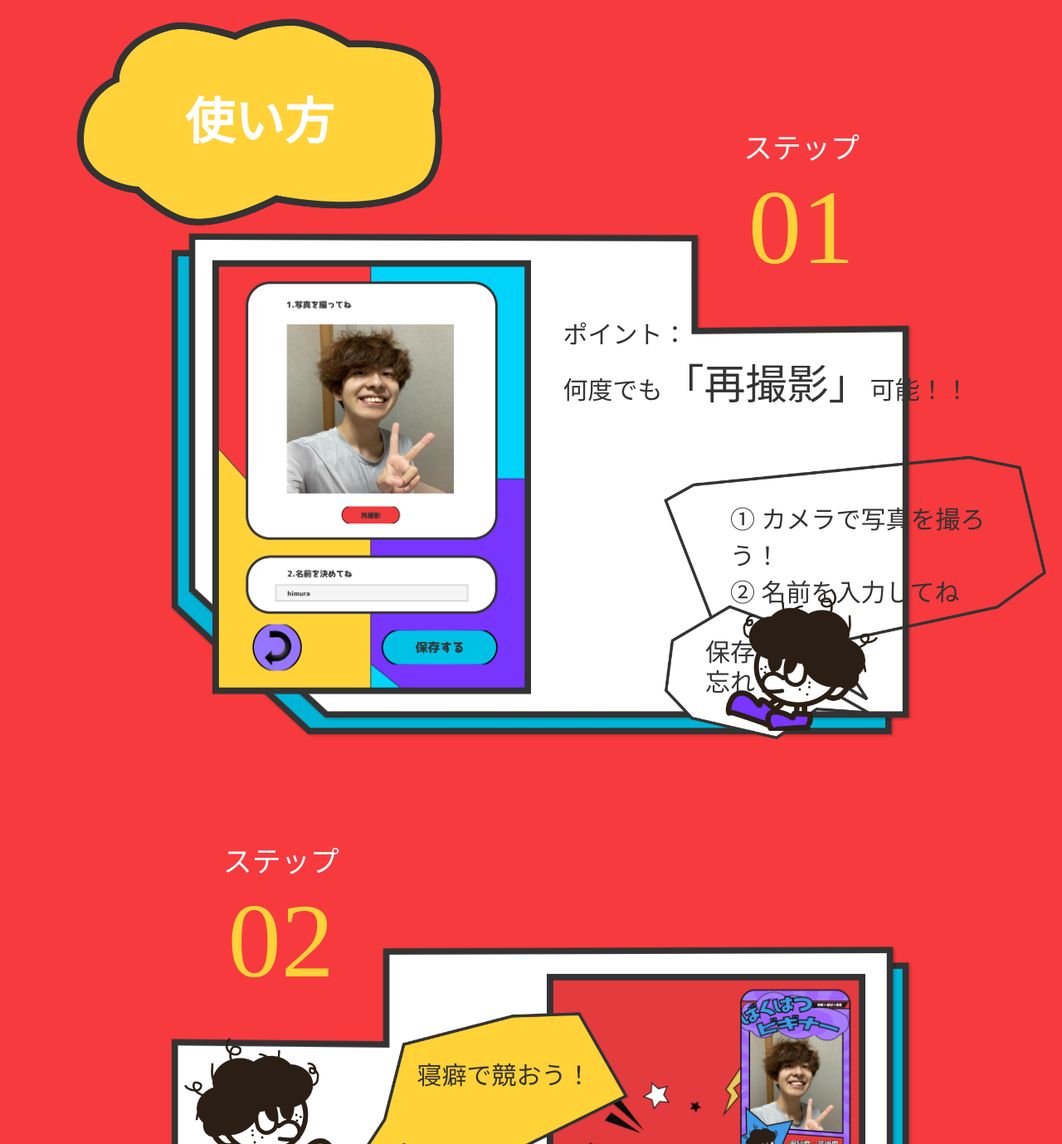
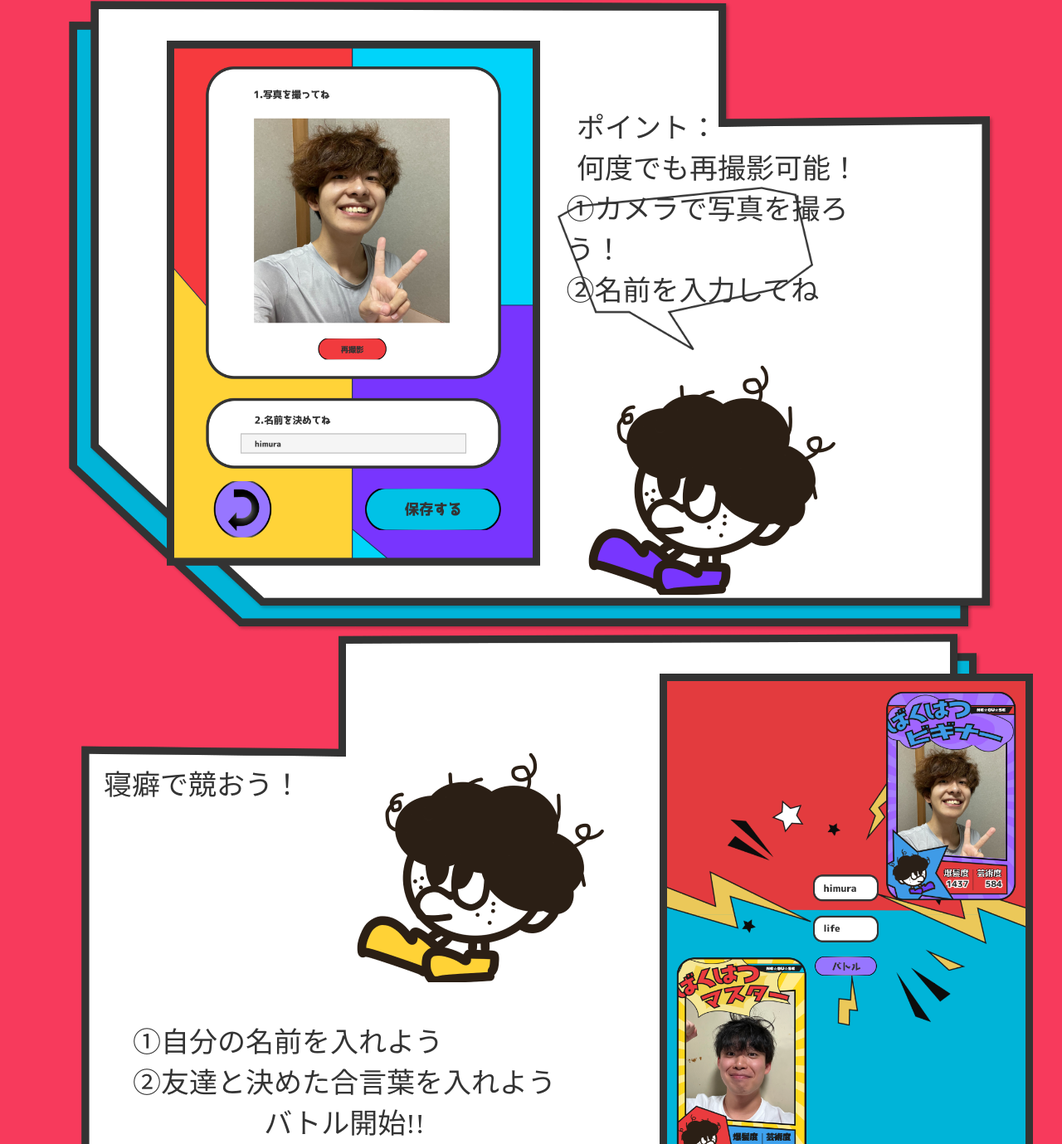
Before and after one commit to harakiyo/harakiyo_headbombers.site, a plain HTML site: page index.html in a window 1280 px wide. Shown: the part 2878-4257 px from the top of the page at 83% size. Drawn offline with Linux system fonts and the light colour scheme.

Commit message:
stepのところにパターン目作ってみたけどうまく行ってないの図

```diff
--- a/index.html
+++ b/index.html
@@ -52,29 +52,24 @@
                 </div>
             </div>
         </div>
-
-
-
-
-
     </section>
-    <section class="howtouse">
+    <!-- <section class="howtouse">
             <h2>使い方</h2>
             <div class="step01">
-                <p class="step">ステップ</p>
-                <p class="number">01</p>
+                <p class="stroke step"><span class="no-stroke">ステップ</span>ステップ</p>
+               <p class="stroke number"><span class="no-stroke">01</span>01</p>
             </div>
-            <img src="img/step1_box.png" alt="" class="step1-box">
-            <img src="img/step1_card.png" alt="" class="step1-card">
             <div class="step1-detail">
+                <img src="img/step1_box.png" alt="" class="step1-box">
+                <img src="img/step1_card.png" alt="" class="step1-card">
                 <p class="point">ポイント：<br>何度でも<span class="larger-text">「再撮影」</span>可能！！</p>
                 <p class="order">① カメラで写真を撮ろう！<br>② 名前を入力してね</p>
                 <p class="announce">保存も<br>忘れずに</p>
                 <img src="img/boy_purple_dia.png" alt="">
             </div>
             <div class="step02">
-                <p class="step">ステップ</p>
-                <p class="number">02</p>
+                <p class="stroke step"><span class="no-stroke">ステップ</span>ステップ</p>
+                <p class="stroke number"><span class="no-stroke">02</span>02</p>
             </div>
             <img src="img/step2_box.png" alt="" class="step2-box">
             <img src="img/step2_card.png" alt="" class="step2-card">
@@ -84,7 +79,40 @@
                 <p class="announce2">バトル開始！！</p>
                 <img src="img/boy_yellow_dia.png" alt="">
             </div>
+    </section> -->
+
+    <!-- 新しく作ってみてるやつ -->
+    <section class="howtouse">
+        <!-- <div class="intro"> -->
+            <div class="detail step1">
+                <img src="img/step1_card.png" alt="" class="card step1">
+                <div class="description step1">
+                    <p class="point step1">ポイント：<br>何度でも再撮影可能！</p>
+                    <p class="steps step1">①カメラで写真を撮ろう！<br>②名前を入力してね</p>
+                    <div class="advice">
+                        <!-- <p class="advice step1">保存も<br>忘れずに！</p> -->
+                        <img src="img/boy_purple_dia.png" alt="">
+                    </div>
+                </div>
+            </div>
+            <div class="detail step2">
+                <div class="description step2">
+                    <div class="advice">
+                        <p class="advice step2">寝癖で競おう！</p>
+                        <img src="img/boy_yellow_dia.png" alt="">
+                    </div>
+                    <p class="steps step2">①自分の名前を入れよう<br>②友達と決めた合言葉を入れよう</p>
+                    <p class="point step2">バトル開始!!</p>
+                </div>
+                <img src="img/step2_card.png" alt="" class="card step2">
+            </div>
+
+
+        <!-- </div> -->
     </section>
+
+
+
     <section class="diagnosis">
         <div class="diagnosis-title">
             <img src="img/boy_red_dia.png" alt=""><img src="img/boy_yellow_dia.png" alt=""><img src="img/boy_purple_dia.png" alt=""><img src="img/boy_blue_dia.png" alt="">
@@ -101,8 +129,7 @@
     </section>
     <section class="skills">
         <div class="skill-heading">
-            <h2 class="skill-text">使用技術</h2>
-            <!-- <img src="img/sb-skill.png" alt="" class="skill-img"> -->
+            <img src="img/sb-skill.png" alt="" class="skill-heading">
         </div>
         <div class="skill-list">
             <img src="img/skill_bluetooth.png" alt="">
--- a/style.css
+++ b/style.css
@@ -64,6 +64,20 @@
     z-index: 4;
 
 }
+
+
+
+
+
+
+
+
+
+
+
+
+
+
 
 
 /* へどぼんってどんなアプリ？？ */
@@ -184,8 +198,8 @@
 }
 
 .sb-blue.left{
-    top: -35%;
-    left: -10%;
+    top: -25%;
+    left: 10%;
 }
 
 .big-text{
@@ -233,8 +247,109 @@
 }
 
 
+
+
+
+
+
+
+
+
+
+/* 使い方（頑張るぞ〜〜） */
+
+.howtouse{
+    position: relative;
+    background-color: rgba(247, 58, 92, 90);
+    width: 100%;
+    height: auto;
+    padding: 100px 0;
+}
+
+.intro{
+
+}
+
+.detail{
+    display: flex;
+    justify-content: center;
+    width: 100%;
+    background-size: contain;
+    background-repeat: no-repeat;
+    background-position: 50% 0;
+}
+
+.detail.step1{
+    background-image: url(img/step1_box.png);
+}
+
+.detail.step2{
+    background-image: url(img/step2_box.png);
+}
+
+.description{
+    display: flex;
+    flex-direction: column;
+    justify-content: center;
+    align-items: center;
+    /* padding: 8%; */
+}
+
+.description.step1{
+    margin-top: 10%;
+}
+
+.howtouse .card{
+    /* position: absolute; */
+    max-width: 450px;
+    width: 100%;
+    margin-top: 50px;
+}
+
+.howtouse .card.step1{
+    top: 3%;
+    left: 20%;
+}
+
+.steps.step1{
+    /* background-image: url(img/step1_sb_1.png);
+    background-size: contain;
+    background-repeat: no-repeat;
+    background-position: center; */
+}
+
+.howtouse p{
+    font-size: 34px;
+    font-family: Corporate-Logo-Rounded-Bold-ver3;
+    color: #333333;
+}
+
+.advice{
+    display: flex;
+    background-size: contain;
+    background-repeat: no-repeat;
+    padding: 15px 60px 45px 45px;
+}
+
+.steps.step1{
+    background-image: url(img/step1_sb_1.png);
+    background-repeat: no-repeat;
+    background-size: contain;
+    padding: 0px 10px 50px 10px;
+    margin-left: 5%;
+}
+
+.advice.step1{
+    /* background-image: url(img/step1_sb_2.png); */
+}
+
+
+
+
+
+
 /* 使い方*/
-.howtouse{
+/* .howtouse{
     position: relative;
     background-color: rgba(247, 58, 62, 90);
     height: 1932px;
@@ -273,29 +388,16 @@
     z-index: 2;
 }
 
-.step{
+.stroke.step{
     font-size: 35px;
     color: #fff;
 }
 
-.number{
+.stroke.number{
     font-size: 128px;
     color: #FFD239;
+    -webkit-text-stroke: 15px #333;
 }
-
-/* .step1-detail{
-    position: relative;
-    font-family: Corporate-Logo-Rounded-Bold-ver3;
-    font-size: 26px;
-    color: #333333;
-}
-
-.point{
-    position: absolute;
-    top: 500px;
-    left: 60%;
-    z-index: 4;
-} */
 
 .step1-detail,
 .step2-detail {
@@ -303,18 +405,16 @@
     font-family: Corporate-Logo-Rounded-Bold-ver3;
     font-size: 30px;
     color: #333333;
+    max-width: 1000px;
+    width: 100%;
+    max-height: 1200px;
+    height: 100%;
 }
 
 .step1-detail img,
 .step2-detail img{
     position: absolute;
     z-index: 7;
-}
-
-.step1-detail img{
-    top: 810px;
-    left: 68%;
-    width: 15%;
 }
 
 .step2-detail img{
@@ -327,9 +427,10 @@
 
 .point {
     position: absolute;
-    top: 480px;
+    top: 23%;
     left: 53%;
     z-index: 4;
+    max-width: 500px;
 }
 
 .larger-text {
@@ -371,15 +472,15 @@
 }
 
 .step1-box{
+
     position: absolute;
-    top: 35.5%;
-    left: 51%;
+    top: 50%;
+    left: 50%;
     transform: translate(-50%, -50%);
     margin: 0 auto;
-    width: 70%;
+    width: 100%;
     z-index: 1;
 }
-
 
 .step2-box{
     position: absolute;
@@ -389,6 +490,7 @@
     margin: 0 auto;
     width: 70%;
     z-index: 1;
+
 }
 
 .step2-card{
@@ -430,7 +532,39 @@
     left: 380px;
     z-index: 8;
     font-size: 50px;
-}
+} */
+
+
+
+
+
+
+
+
+
+
+
+
+
+
+
+
+
+
+
+
+
+
+
+
+
+
+
+
+
+
+
+
 
 
 /* 寝癖診断 */
@@ -495,41 +629,19 @@
 
 /* 使用技術 */
 
-.skills {
+.skills{
     position: relative;
     background-color: rgba(60, 225, 255, 90);
     width: 100%;
 }
 
-.skill-heading {
-    position: relative;
-    text-align: center;
-    color: #fff;
+.skill-heading{
+    position: absolute;
+    top: 50%;
+    left: 50%;＾
+    width: 100%;
+    z-index: 7 ;
 }
-
-.skill-text {
-    position: absolute;
-    top: 145px;
-    left: 5%;
-    color: #fff;
-    font-size: 70px;
-    font-family: LightNovelPOPv2;
-    transform: rotate(-17deg);
-    z-index: 2;
-    width: 30%;
-    background-image: url(img/sb_skill.png);
-    background-size: contain;
-    background-repeat: no-repeat;
-    padding: 50px 70px 110px 80px;
-}
-/*
-.skill-img {
-    position: absolute;
-    top: 50px;
-    left: 5%;
-    z-index: 1;
-    width: 30%;
-} */
 
 .skill-list {
     position: absolute;
@@ -537,14 +649,6 @@
     display: flex;
     justify-content: center;
 }
-
-.skill-list img{
-    width: 11%;
-}
-
-/* .skills img {
-    width: 15%;
-} */
 
 .skills .hedobon-skill{
     width: 100%;
@@ -571,6 +675,10 @@
 .connection img{
     width: 100%;
 }
+
+
+
+
 
 /* 開発者インタビュー */
 
```
Also changed, not shown: img/sb-skill.png, img/skill-bg.png (added), 1 other file.
